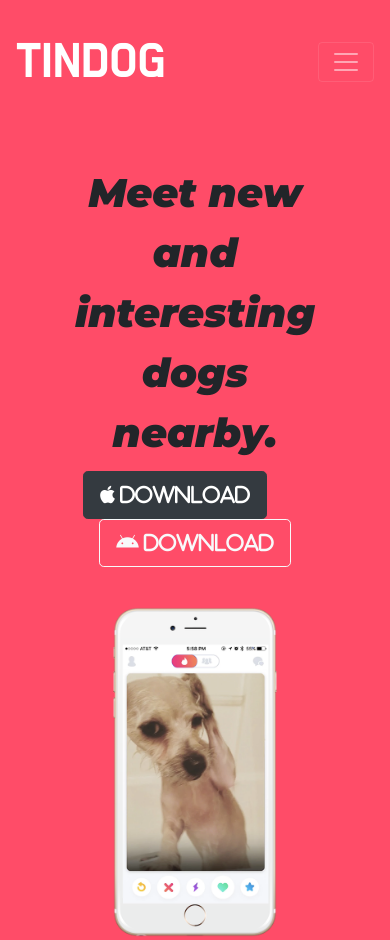
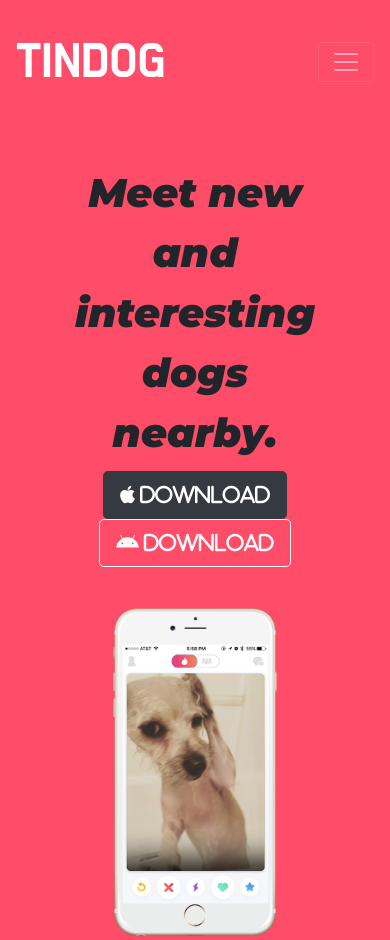
Before and after one commit to dexteramahit/tindog, a plain HTML site: page index.html in a window 390 px wide. Shown: the top 940 px of the page. Drawn offline with nearby package versions, Linux system fonts and the light colour scheme.

Commit message:
change margin

```diff
--- a/index.html
+++ b/index.html
@@ -55,9 +55,9 @@
 
     <!-- Title -->
     <div class="row">
-      <div class="col-md-6">
+      <div class="col-md-6 title-margin">
         <h1>Meet new and interesting dogs nearby.</h1>
-        <button type="button" class="button-margin btn btn-dark btn-lg"><i class="fab fa-apple"> Download</i></button>
+        <button type="button" class="btn btn-dark btn-lg"><i class="fab fa-apple"> Download</i></button>
         <button type="button" class="btn btn-outline-light btn-lg"><i class="fab fa-android"> Download</i></button>
       </div>
       <div class="col-lg-6">
```
